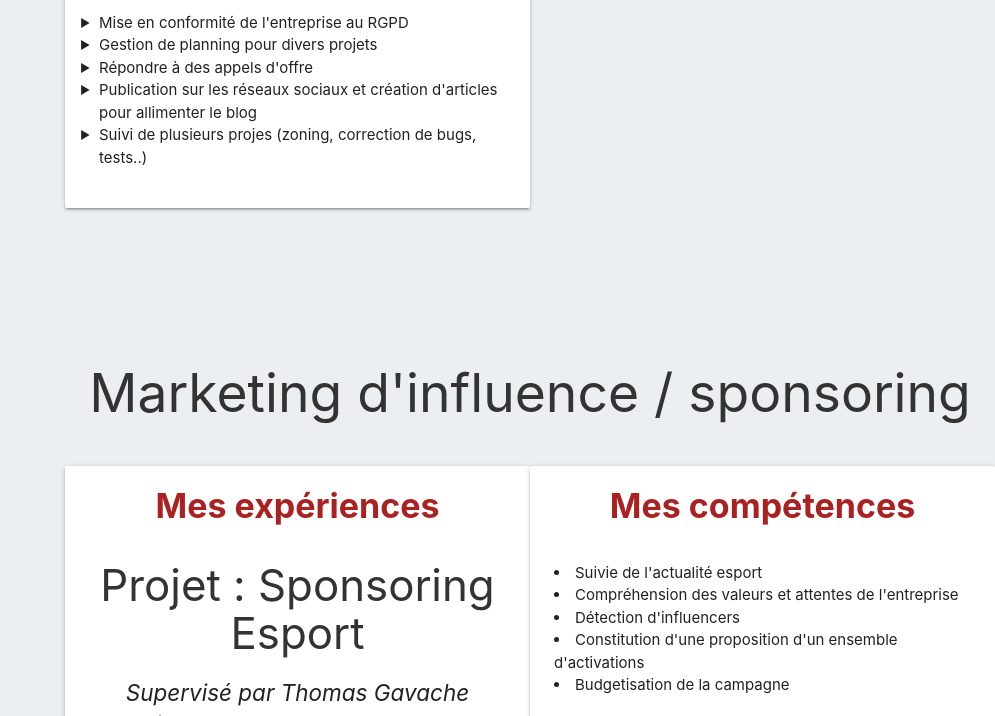
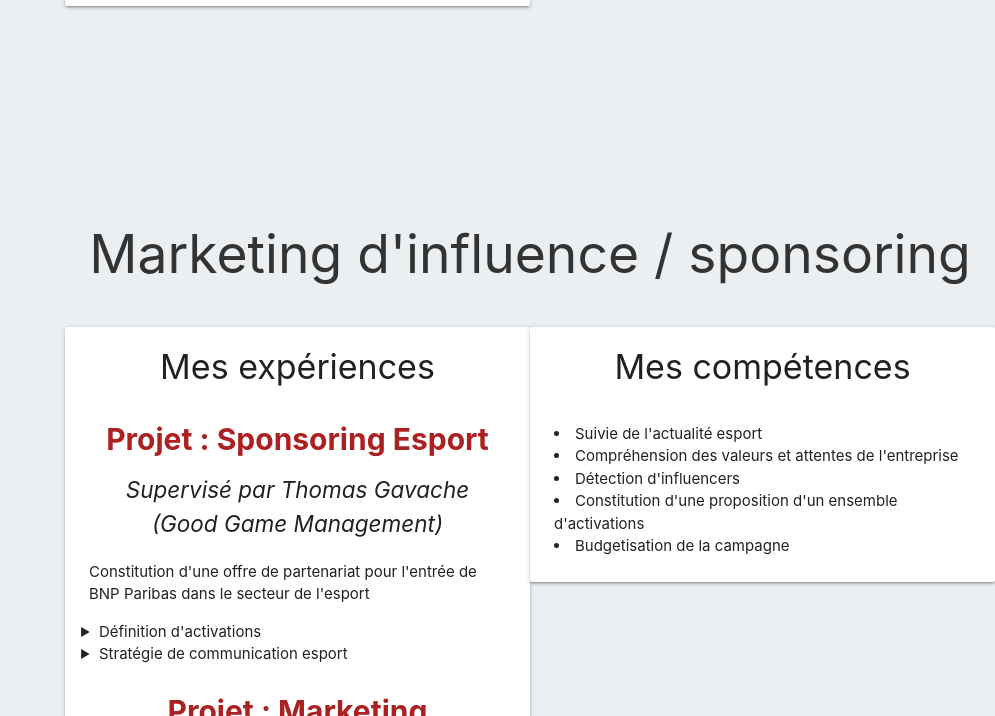
Before and after one commit to colitopare/Projet-Aur-lie, a plain HTML site: page index.html in a window 1280 px wide. Shown: the part 2745-3461 px from the top of the page, without its empty margins (285-1280 px from the left). Drawn offline with nearby package versions, Linux system fonts and the light colour scheme.

Commit message:
Ajustement taille et graisse des titres

```diff
--- a/css/style.css
+++ b/css/style.css
@@ -55,8 +55,13 @@ h2 {
   color: #333333;
   margin-bottom: 35.6px;
 }
+h3 {
+  /* color: #333333; */
+  color: #ab2020;
+  font-size: 30px;
+  font-weight: bold;
+}
 
-h3,
 li.active > a {
   color: #333333;
 }
@@ -98,8 +103,7 @@ p > i {
 
 .card .card-title {
   font-size: 34px;
-  color: #ab2020;
-  font-weight: bold;
+  font-weight: 400;
 }
 .card .card-content .card-title {
   margin-bottom: 40px;
```
